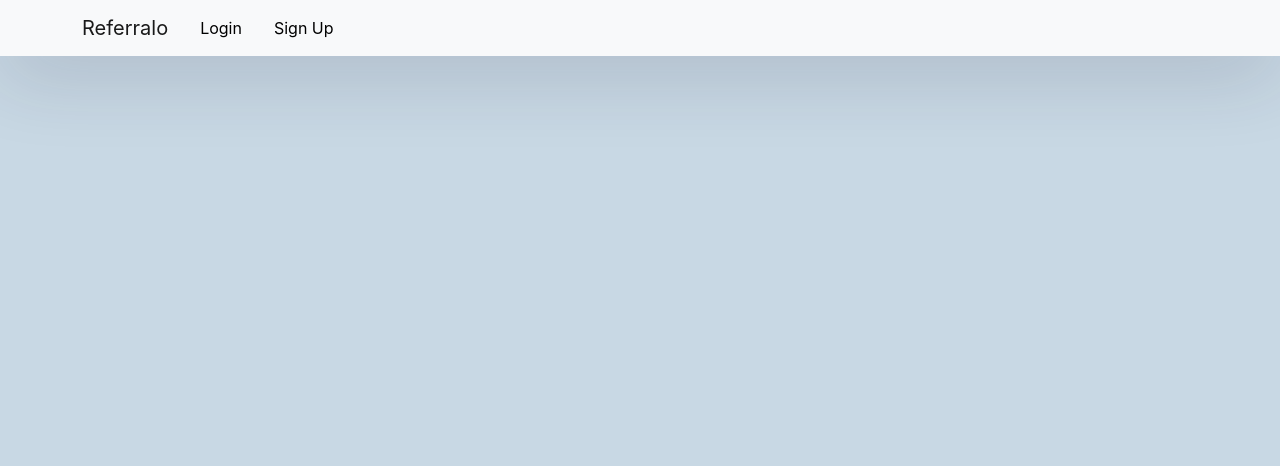
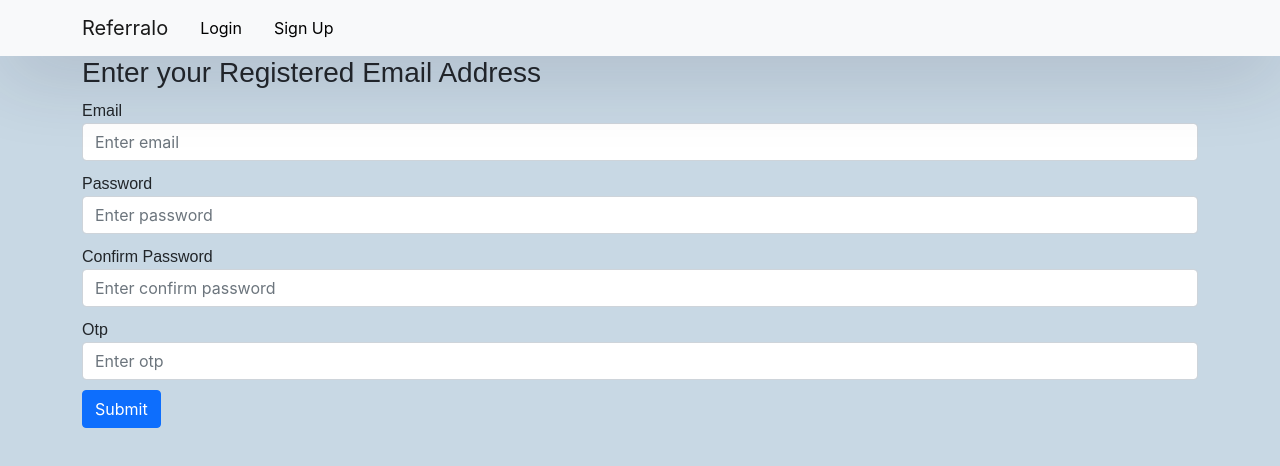
Before and after one commit to saiviswateja/referralo-frontend, a React (Create React App) app: page /resetpassword/1 in a window 1280 px wide. Shown: the top 466 px of the page. Built offline with nearby package versions, Linux system fonts and the light colour scheme.

Commit message:
added the reset password logic

```diff
--- a/src/App.js
+++ b/src/App.js
@@ -48,7 +48,7 @@ function App() {
           <Route exact path="/forgotpassword">
             <ForgotPassword/>
           </Route>
-          <Route exact path="/resetpassword">
+          <Route exact path="/resetpassword/:hash">
             <ResetPassword/>
           </Route>
       </Switch>
--- a/src/components/ResetPassword.js
+++ b/src/components/ResetPassword.js
@@ -1,7 +1,9 @@
 import React, {useState} from 'react';
-import { forgotPassword, resetPassword } from '../api-service/UserService';
+import { useParams } from "react-router-dom";
+import { resetPassword } from '../api-service/UserService';
 
 function ResetPassword() {
+    const {hash} = useParams();
     const [otp, setOtp] = useState("");
     const [email, setEmail] = useState("");
     const [password, setPassword] = useState("");
@@ -34,6 +36,7 @@ function ResetPassword() {
             return;
         }
         resetPassword({
+            "hash":hash,
             "otp":otp,
             "email":email,
             "password":password
```
